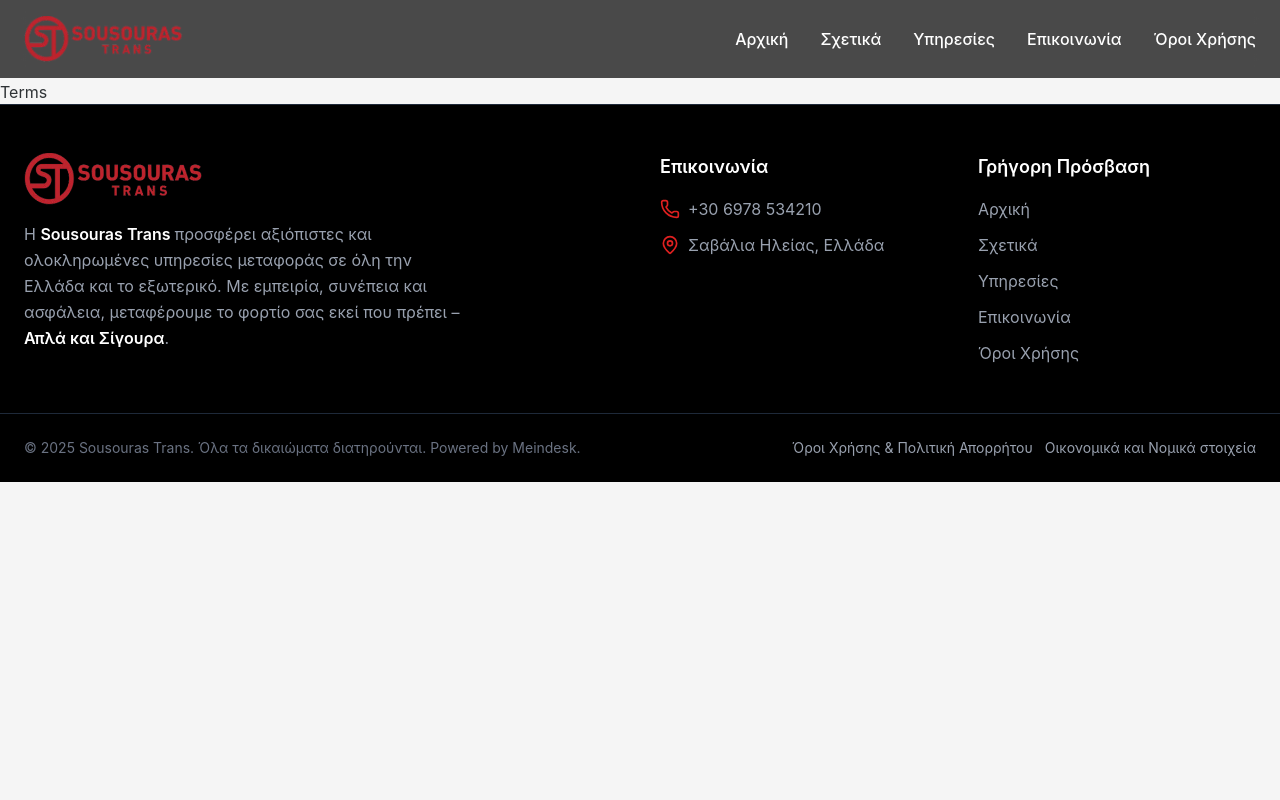
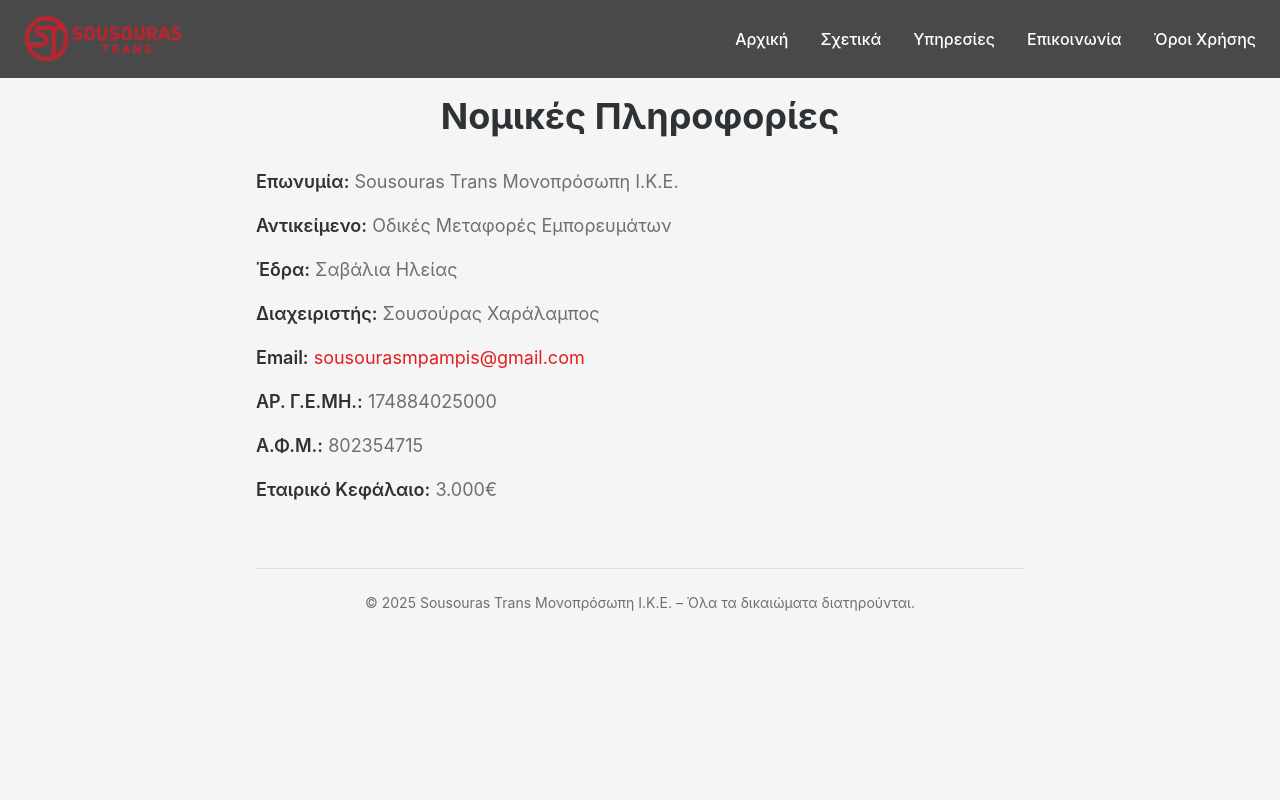
Before and after one commit to dv0c/sousoyras, a Next.js app: page /terms in a window 1280 px wide. Shown: the top 800 px of the page. Built offline with nearby package versions, Linux system fonts and the light colour scheme.

Commit message:
Implement legal information page for Sousouras Trans
Added company legal information and updated layout.

```diff
--- a/app/terms/page.tsx
+++ b/app/terms/page.tsx
@@ -1,5 +1,73 @@
-const page= () => {
-  return <main className="mt-20">Terms</main>
+export const metadata = {
+  title: "Νομικές Πληροφορίες | Sousouras Trans",
+  description:
+    "Εταιρικές και νομικές πληροφορίες της εταιρείας Sousouras Trans Μονοπρόσωπη Ι.Κ.Ε. – Οδικές Μεταφορές Εμπορευμάτων.",
 }
 
-export default page
+export default function Page() {
+  return (
+    <main className="min-h-screen bg-background text-foreground py-24 px-6">
+      <div className="container mx-auto max-w-3xl">
+        <h1 className="text-3xl md:text-4xl font-bold mb-8 text-center">
+          Νομικές Πληροφορίες
+        </h1>
+
+        <div className="space-y-4 text-lg text-muted-foreground">
+          <p>
+            <span className="font-semibold text-foreground">Επωνυμία:</span>{" "}
+            Sousouras Trans Μονοπρόσωπη Ι.Κ.Ε.
+          </p>
+
+          <p>
+            <span className="font-semibold text-foreground">Αντικείμενο:</span>{" "}
+            Οδικές Μεταφορές Εμπορευμάτων
+          </p>
+
+          <p>
+            <span className="font-semibold text-foreground">Έδρα:</span> Σαβάλια
+            Ηλείας
+          </p>
+
+          <p>
+            <span className="font-semibold text-foreground">Διαχειριστής:</span>{" "}
+            Σουσούρας Χαράλαμπος
+          </p>
+
+          <p>
+            <span className="font-semibold text-foreground">Email:</span>{" "}
+            <a
+              href="mailto:sousourasmpampis@gmail.com"
+              className="text-primary hover:underline"
+            >
+              sousourasmpampis@gmail.com
+            </a>
+          </p>
+
+          <p>
+            <span className="font-semibold text-foreground">ΑΡ. Γ.Ε.ΜΗ.:</span>{" "}
+            174884025000
+          </p>
+
+          <p>
+            <span className="font-semibold text-foreground">Α.Φ.Μ.:</span>{" "}
+            802354715
+          </p>
+
+          <p>
+            <span className="font-semibold text-foreground">
+              Εταιρικό Κεφάλαιο:
+            </span>{" "}
+            3.000€
+          </p>
+        </div>
+
+        <div className="mt-16 border-t border-border pt-6 text-sm text-center text-muted-foreground">
+          <p>
+            © {new Date().getFullYear()} Sousouras Trans Μονοπρόσωπη Ι.Κ.Ε. – Όλα τα
+            δικαιώματα διατηρούνται.
+          </p>
+        </div>
+      </div>
+    </main>
+  )
+}
```
